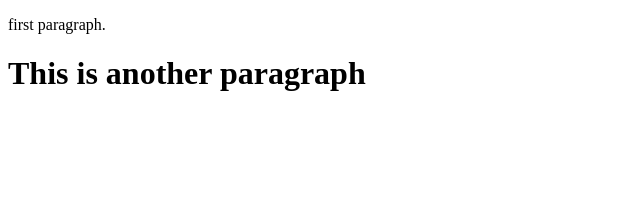
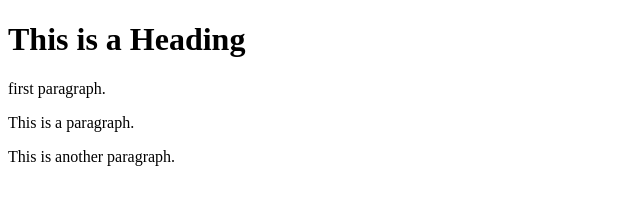
Before and after one commit to ALLESHI/learning-git, a plain HTML site: page index.html in a window 1280 px wide. Shown: the whole page, without its empty margins (0-640 px from the left). Drawn offline with Linux system fonts and the light colour scheme.

Commit message:
Update index.html

```diff
--- a/index.html
+++ b/index.html
@@ -4,7 +4,9 @@
     <title>Page Title</title>
   </head>
   <body>
+    <h1>This is a Heading</h1>
     <p>first paragraph.</p>
-    <h1>This is another paragraph</h1>
+    <p>This is a paragraph.</p>
+    <p>This is another paragraph.</p>
   </body>
 </html>
```
